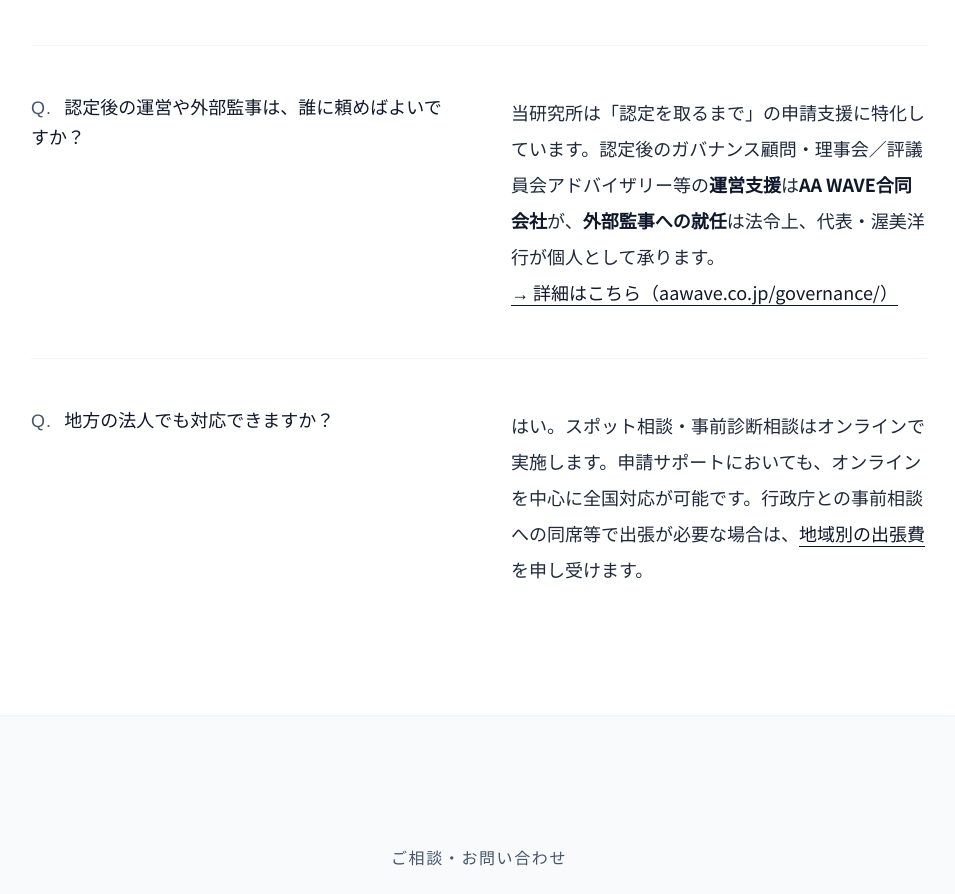
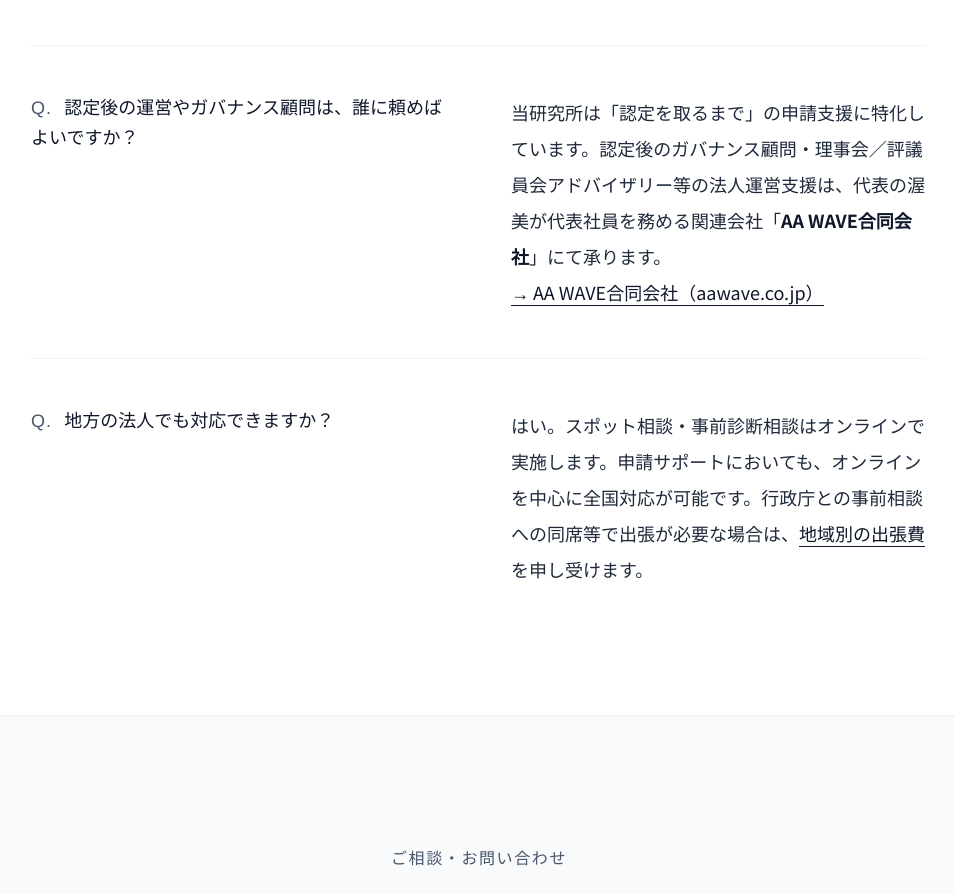
Before and after one commit to sky621tyo/atsumi-hiroyuki.jp, a plain HTML site: page koueki.html in a window 1280 px wide. Shown: the part 8492-9386 px from the top of the page, without its empty margins (161-1116 px from the left). Drawn offline with nearby package versions, Linux system fonts and the light colour scheme.

Commit message:
fix: Align fees.html pricing with base-plus-options model and correct visual FAQ in koueki.html

```diff
--- a/koueki.html
+++ b/koueki.html
@@ -585,13 +585,13 @@
                     <div class="w-full md:w-1/2">
                         <h4 class="font-serif-jp text-lg text-slate-900 leading-relaxed">
                             <span class="text-slate-600 font-en mr-2 text-lg">Q.</span>
-                            認定後の運営や外部監事は、誰に頼めばよいですか？
+                            認定後の運営やガバナンス顧問は、誰に頼めばよいですか？
                         </h4>
                     </div>
                     <div class="w-full md:w-1/2 text-slate-800 text-lg leading-loose">
                         <p>
-                            当研究所は「認定を取るまで」の申請支援に特化しています。認定後のガバナンス顧問・理事会／評議員会アドバイザリー等の<strong class="text-slate-900">運営支援</strong>は<strong class="text-slate-900">AA WAVE合同会社</strong>が、<strong class="text-slate-900">外部監事への就任</strong>は法令上、代表・渥美洋行が個人として承ります。<br>
-                            <a href="https://www.aawave.co.jp/governance/" target="_blank" rel="noopener noreferrer" class="text-slate-900 border-b border-slate-900 hover:text-slate-700 hover:border-slate-500 transition-colors">→ 詳細はこちら（aawave.co.jp/governance/）</a>
+                            当研究所は「認定を取るまで」の申請支援に特化しています。認定後のガバナンス顧問・理事会／評議員会アドバイザリー等の法人運営支援は、代表の渥美が代表社員を務める関連会社「<strong class="text-slate-900">AA WAVE合同会社</strong>」にて承ります。<br>
+                            <a href="https://www.aawave.co.jp/" target="_blank" rel="noopener noreferrer" class="text-slate-900 border-b border-slate-900 hover:text-slate-700 hover:border-slate-500 transition-colors">→ AA WAVE合同会社（aawave.co.jp）</a>
                         </p>
                     </div>
                 </div>
```
Also changed, not shown: fees.html (+3 -3 lines).
